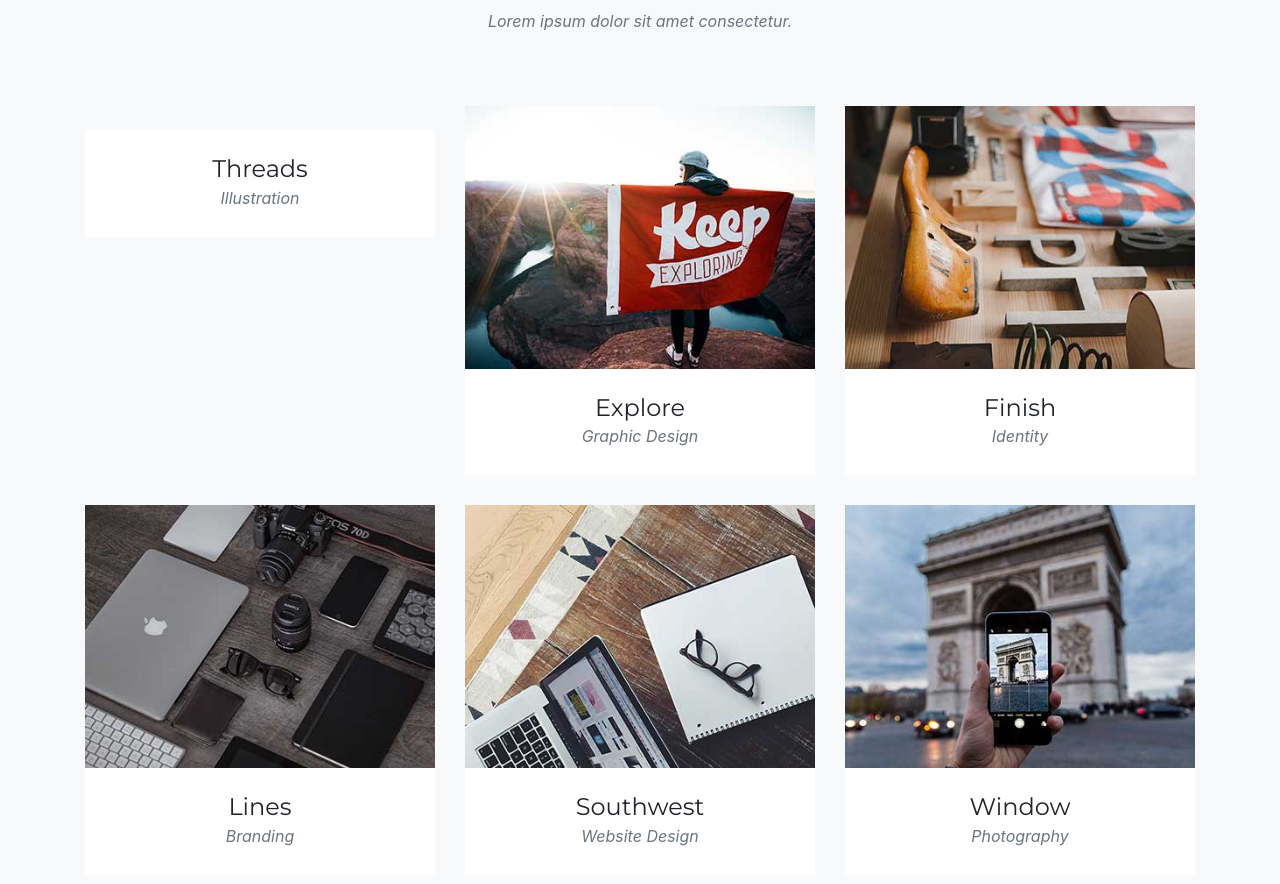
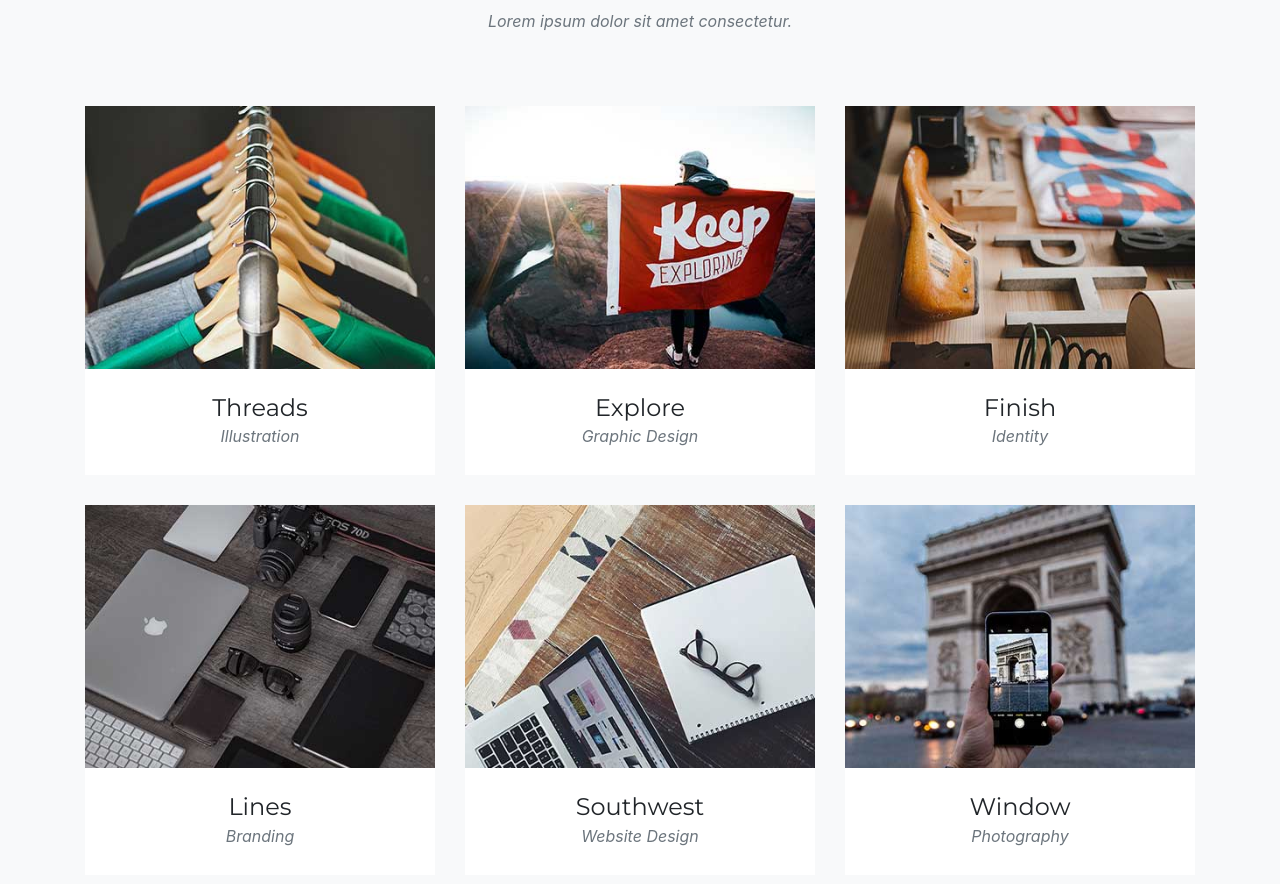
Before and after one commit to MICHIKAMIYUSHI/bootstrap, a website with bundled scripts: page index.html in a window 1280 px wide. Shown: the part 1626-2510 px from the top of the page. Built offline with nearby package versions, Linux system fonts and the light colour scheme; files whose address does not match are found by name; a web font is replaced by a local one.

```diff
--- a/index.html
+++ b/index.html
@@ -64,7 +64,6 @@
         <div class="intro-lead-in">Welcome To Our Studio!</div>
         <div class="intro-heading text-uppercase">Welcome yushi's website</div>
         <a class="btn btn-primary btn-xl text-uppercase js-scroll-trigger" href="#services">Tell Me More</a>
-
       </div>
     </div>
   </header>
@@ -125,7 +124,7 @@
                 <i class="fas fa-plus fa-3x"></i>
               </div>
             </div>
-            <img class="img-fluid" src="c:/workspace/choco.png" alt="">
+            <img class="img-fluid" src="img/portfolio/01-thumbnail.jpg" alt="">
           </a>
           <div class="portfolio-caption">
             <h4>Threads</h4>
```
